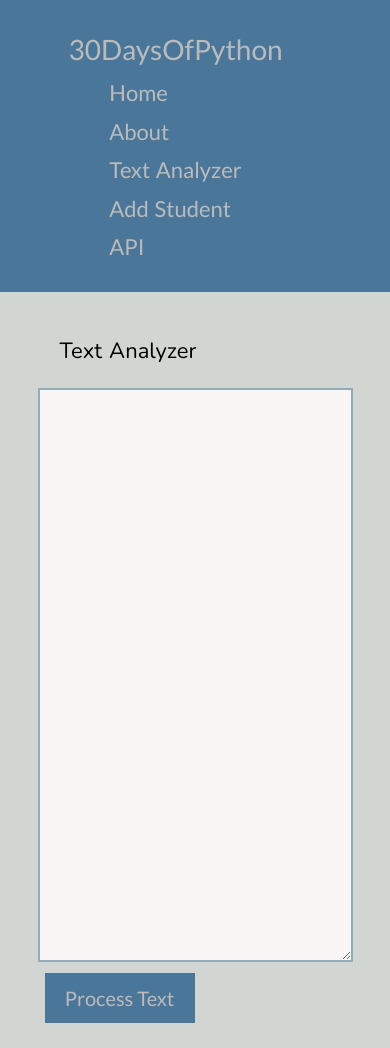
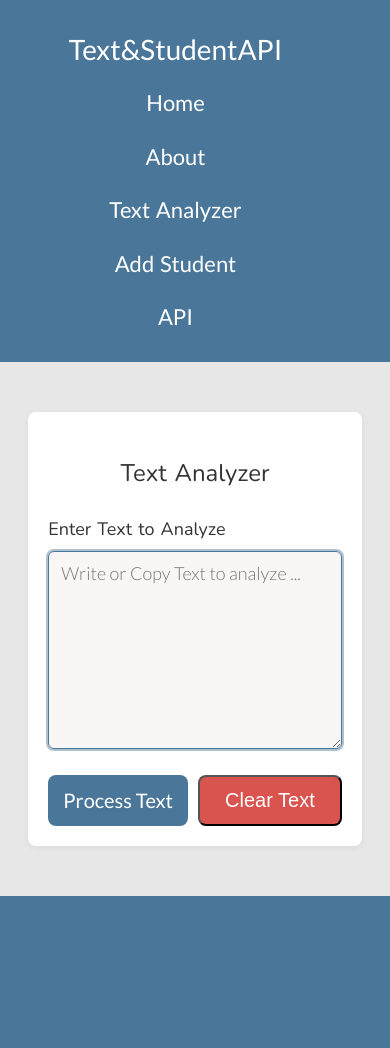
Before and after one commit to Cobos-Bioinfo/Text-And-Student-API, a FastAPI app: page /post in a window 390 px wide. After the commit the page ends 896 px from the top, so only its background shows below. Run offline with FastAPI, Linux system fonts and the light colour scheme.

Commit message:
Big Changes

```diff
--- a/main.py
+++ b/main.py
@@ -53,7 +53,7 @@
         "Front end": ["HTML", "CSS"],
         "Back end": ["Python", "FastAPI"]
     }
-    name = "30 Days of Python Programming"
+    name = "Text & Student API"
 
     # Get message from URL query params (for Add Student section)
     message = request.query_params.get("message", "")
@@ -72,7 +72,7 @@
 
 @app.get("/about", response_class=HTMLResponse)
 def about(request: Request):
-    name = "30 Days of Python Programming"
+    name = "Text & Student API"
     return templates.TemplateResponse(
         "about.html",
         {
--- a/static/css/main.css
+++ b/static/css/main.css
@@ -1,188 +1,326 @@
-/* === GENERAL === */
-
+/* ========================================
+   === GENERAL RESET & BASE STYLES ===
+   - Reset default browser styles
+   - Set global font and layout
+   ======================================== */
 * {
     margin: 0;
     padding: 0;
     box-sizing: border-box;
 }
 
-/* === css variables === */
+/* ========================================
+   === CSS VARIABLES (Theme Colors) ===
+   - Define colors once for reuse
+   ======================================== */
 :root {
-    --header-bg-color: #4a7799;
-    --textarea-bg-color: rgb(250, 246, 246);
-    --body-bg-color: rgb(210, 214, 210);
-    --nav-link-color: #bbb;
+    --header-bg-color: #4a7799;              /* Blue header */
+    --textarea-bg-color: #faf6f6;            /* Light gray for focused inputs */
+    --body-bg-color: #e7e7e7;                /* Light background (#d2d6d6) */
+    --nav-link-color: #FFFFFF;                  /* Light gray for nav links */
+    --text-dark: #333;                       /* Dark text */
+    --text-gray: #444;                       /* Softer than black */
+    --border-color: #ccc;                    /* Input borders */
+    --shadow: 0 2px 8px rgba(0, 0, 0, 0.05); /* Soft shadows */
 }
 
-/* === body style === */
+/* ========================================
+   === BODY & TYPOGRAPHY ===
+   - Global font, spacing, and background
+   ======================================== */
 body {
+    font-size: 18px;
     background: var(--body-bg-color);
     margin: auto;
+    max-width: 1200px;
     line-height: 1.75;
-    font-weight: 900;
+    font-weight: 300;
     word-spacing: 1.5px;
-    font-family: 'Lato',sans-serif;
-    font-weight: 300;
+    font-family: 'Lato', sans-serif;
+    color: var(--text-gray);
 }
 
-/* === header style === */
+/* ========================================
+   === HEADINGS ===
+   - Clean spacing and font
+   ======================================== */
+h1, h2, h3 {
+    margin: 20px 0;
+    font-weight: 300;
+    font-family: 'Nunito', sans-serif;
+}
+
+/* ========================================
+   === HEADER & NAVIGATION ===
+   - Styling for top menu
+   ======================================== */
 header {
     background: var(--header-bg-color);
 }
-/* === title and subtitle style === */
-h1,
-h2 {
-    margin: 20px;
-    font-weight: 300;
-    font-family: Nunito;
-}
-
-/* === header menu style === */
 
 .menu-container {
     width: 90%;
     display: flex;
     justify-content: space-around;
     align-items: center;
-    color: rgb(221, 215, 215);
+    color: #ddd;
     padding: 25px;
 }
 
 .nav-lists {
     display: flex;
-}
-
-.nav-list {
     list-style: none;
-    margin: 0 5px;
+    gap: 15px;
 }
 
 .nav-link {
     text-decoration: none;
     font-size: 22px;
-    padding: 0 5px;
     color: var(--nav-link-color);
     font-weight: 400;
+    transition: color 0.3s ease;
+}
+
+.nav-link:hover {
+    color: white;
 }
 
 .brand-name {
     font-size: 28px;
     font-weight: bolder;
-}
-/* === paragraph text style === */
-p {
-    font-size: 22px;
-    font-weight: 300;
+    color: white;
 }
 
-/* === main style === */
+/* ========================================
+   === MAIN CONTENT LAYOUT ===
+   - Center content and set width
+   ======================================== */
 main {
     width: 90%;
     margin: auto;
+    padding: 20px 0;
 }
 
-/* === container div inside main style === */
-
+/* ========================================
+   === CONTAINERS (Reusable Blocks) ===
+   - .container: general gray container
+   - .form-container: clean white box for forms
+   ======================================== */
 .container {
-    background: rgb(210, 214, 210);
+    background: var(--body-bg-color);
     padding: 20px;
-    margin: auto;
+    margin: 20px auto;
+    border-radius: 6px;
 }
 
-/* === updated techs style === */
-/* Front/Back end */
-.tech-section h3 {
-    margin: 10px 0 1px 0; /* top right bottom left */
-    font-family: 'Nunito', sans-serif;
-    font-weight: 400;
-    font-size: 20px;
-    color: #444;
+.form-container {
+    max-width: 600px;
+    margin: 30px auto;
+    padding: 25px;
+    background: white;
+    border-radius: 8px;
+    box-shadow: var(--shadow);
 }
 
-/* Technologies */
+.form-container h2 {
+    font-size: 24px;
+    color: var(--text-dark);
+    text-align: center;
+    margin-bottom: 20px;
+}
+
+/* ========================================
+   === TECHNOLOGY LIST STYLING ===
+   - For home page: Frontend / Backend list
+   ======================================== */
 .tech-sections {
-    margin: 0px 0;
-    font-family: 'Lato', sans-serif;
-    font-weight: 300;
-    font-size: 20px;
-    color: #444; /* 444 */
+    margin: 20px 0;
+    font-size: 18px;
     line-height: 1.75;
 }
 
-.tech-section {
-    margin-bottom: 16px;
+.tech-section h3 {
+    margin: 10px 0 6px 0;
+    font-family: 'Nunito', sans-serif;
+    font-weight: 400;
+    font-size: 18px;
+    color: var(--text-gray);
 }
-
-
 
 .tech-lists {
     margin: 8px 0;
     padding-left: 20px;
     list-style: none;
     font-size: 20px;
-    color: #444;
+    color: var(--text-gray);
 }
 
 .tech-lists li {
     margin: 6px 0;
 }
-/* === button style === */
-.btn {
-    width: 150px;
-    height: 50px;
-    background: var(--header-bg-color);
-    color: var(--nav-link-color);
-    font-size: 20px;
-    margin: 5px;
-    border: 1px solid var(--header-bg-color);
-    font-family: Lato;
-    cursor: pointer;
+
+/* ========================================
+   === FORM STYLING ===
+   - Reusable styles for all forms
+   - Labels, inputs, textareas
+   ======================================== */
+.form-group {
+    margin-bottom: 16px;
 }
 
-.btn:focus {
-    outline: 2px solid #2a70a5;
-    cursor: pointer;
+.form-group label {
+    display: block;
+    font-family: 'Nunito', sans-serif;
+    font-size: 18px;
+    color: var(--text-dark);
+    margin-bottom: 6px;
 }
-/* === textarea style === */
+
+.form-group input,
+.form-group textarea {
+    width: 100%;
+    padding: 10px 12px;
+    border: 1px solid var(--border-color);
+    border-radius: 6px;
+    font-family: 'Lato', sans-serif;
+    font-size: 18px;
+    color: var(--text-gray);
+    background: white;
+    outline: none;
+    transition: border 0.3s ease, background 0.3s ease;
+}
+
+.form-group input:focus,
+.form-group textarea:focus {
+    border: 1px solid var(--header-bg-color);
+    background: var(--textarea-bg-color);
+}
+
+.form-group small {
+    font-size: 14px;
+    color: #666;
+    margin-top: 4px;
+    display: block;
+}
+
+/* ========================================
+   === TEXTAREA (Text Analyzer) ===
+   - Full width on mobile, clean style
+   ======================================== */
 textarea {
-    width: 65%;
-    margin: auto;
+    width: 100%;           /* Full width by default */
+    max-width: 100%;
+    min-height: 120px;
+    resize: vertical;
     padding: 10px 15px;
     outline: 2px solid rgba(207, 203, 203, 0.25);
     border: none;
     font-size: 18px;
-    font-family: Lato;
+    font-family: 'Lato', sans-serif;
     font-weight: 300;
 }
 
 textarea:focus {
-    border: none;
     outline: 2px solid rgba(74, 119, 153, 0.45);
     background: var(--textarea-bg-color);
-    font-size: 18px;
     caret-color: var(--header-bg-color);
-    font-family: Lato;
-    font-weight: 300;
-
 }
 
-/* === responsiveness === */
-@media (max-width:600px) {
+/* ========================================
+   === BUTTON STYLING ===
+   - One consistent button style
+   - .btn-primary used everywhere
+   ======================================== */
+.btn-primary {
+    display: block;
+    width: 100%;
+    padding: 12px 20px;
+    background: var(--header-bg-color);
+    color: white !important;   /* Override any gray */
+    font-size: 20px;
+    font-family: 'Lato', sans-serif;
+    border: none;
+    border-radius: 8px;       /* Nice rounded corners */
+    cursor: pointer;
+    transition: all 0.3s ease;
+    margin: 10px 0 1px 0;
+    text-align: center;
+}
 
+.btn-primary:hover {
+    background: #2a70a5;       /* Darker blue on hover */
+    box-shadow: 0 4px 12px rgba(42, 112, 165, 0.25);
+    transform: translateY(-1px);
+}
+
+.btn-primary:focus {
+    outline: 2px solid #2a70a5;
+    outline-offset: 2px;
+}
+
+/* === button group: two buttons side by side === */
+.button-group { display: flex; gap: 10px; }
+
+.button-group > * {
+  flex: 1 1 0;
+  width: auto !important;   /* cancel .btn-primary's width:100% */
+  margin: 0;                /* avoid extra height from margins */
+  padding: 12px 20px;       /* same padding */
+  display: flex;            /* center content */
+  align-items: center;
+  justify-content: center;
+  white-space: nowrap;      /* prevent wrapping that makes one taller */
+}
+
+.button-group button {
+    flex: 1;
+    padding: 12px 10px;
+    font-size: 20px;
+    border-radius: 8px;
+    transition: all 0.3s ease;
+}
+
+.btn-clear {
+    background: #d9534f;
+    color: white !important;
+}
+
+.btn-clear:hover {
+    background: #c9302c;
+    box-shadow: 0 4px 12px rgba(137, 60, 60, 0.25);
+    transform: translateY(-1px);
+}
+
+.btn-clear:focus {
+    outline: 2px solid #c9302c;
+    outline-offset: 2px;
+}
+
+/* ========================================
+   === RESPONSIVENESS ===
+   - Mobile-friendly layout
+   ======================================== */
+@media (max-width: 600px) {
     .menu-container {
         flex-direction: column;
-        justify-content: space-between;
-    }
-    h1{
-        font-size: 22px;
+        gap: 10px;
     }
 
     .nav-lists {
         flex-direction: column;
+        text-align: center;
+    }
+
+    h1, h2 {
+        font-size: 22px;
     }
 
     textarea {
         width: 100%;
     }
 
+    .form-container {
+        width: 95%;
+        padding: 20px;
+    }
 }
--- a/templates/home.html
+++ b/templates/home.html
@@ -2,10 +2,10 @@
 <div class="container">
   <h1>Welcome to {{name}}</h1>
   <p>
-    This application clean texts and analyses the number of words, characters and
-    most frequent words in the text. Check it out by click text analyzer at the
+    This application cleans text and analyzes the number of words, characters and
+    most frequent words in the text. Check it out by clicking on Text Analyzer at the
     menu. <br> <br>
-    You need the following technologies to build this web application:
+    The following technologies were used to build this web application:
   </p>
 
 
--- a/templates/layout.html
+++ b/templates/layout.html
@@ -12,9 +12,9 @@
       rel="stylesheet" href="/static/css/main.css"
     />
     {% if title %}
-    <title>30 Days of Python - {{ title}}</title>
+    <title>Text & Student API - {{ title}}</title>
     {% else %}
-    <title>30 Days of Python</title>
+    <title>Text & Student API</title>
     {% endif %}
   </head>
 
@@ -22,7 +22,7 @@
     <header>
       <div class="menu-container">
         <div>
-          <a class="brand-name nav-link" href="/">30DaysOfPython</a>
+          <a class="brand-name nav-link" href="/">Text&StudentAPI</a>
         </div>
         <!-- Replace Flask's url_for() with the actual path strings (/, /about, /post) -->
         <ul class="nav-lists">
@@ -30,7 +30,8 @@
           <li class="nav-list"><a class="nav-link active" href="/about">About</a></li>
           <li class="nav-list"><a class="nav-link active" href="/post">Text Analyzer</a></li>
           <li class="nav-list"><a class="nav-link active" href="/students">Add Student</a></li>
-          <li class="nav-list"><a class="nav-link active" href="/api/students">API</a></li>
+          <!-- target="_blank" tells the browser to open in new tab-->
+          <li class="nav-list"><a class="nav-link active" href="/api/students" target="_blank" rel="noopener">API</a></li>
         </ul>
       </div>
     </header>
--- a/templates/post.html
+++ b/templates/post.html
@@ -1,13 +1,28 @@
 {% extends 'layout.html' %}
+
 {% block content %}
-<div class="container">
-  <h1>Text Analyzer</h1>
+<div class="form-container">
+  <h2>Text Analyzer</h2>
+
   <form action="/post" method="POST">
-    <div>
-      <textarea rows="25" name="content" autofocus></textarea>
+    <div class="form-group">
+      <label for="content">Enter Text to Analyze</label>
+      <textarea
+      id="content"
+      name="content"
+      rows="8"
+      placeholder="Write or Copy Text to analyze ..."
+      autofocus
+      ></textarea>
     </div>
-    <div>
-      <input type="submit" class="btn" value="Process Text" />
+
+
+    <!-- Two buttons side by side -->
+    <div class="button-group">
+      <button type="submit" class="btn-primary">Process Text</button>
+      <button type="button" class="btn-clear" onclick="document.getElementById('content').value = ''">
+        Clear Text
+      </button>
     </div>
   </form>
 </div>
```
Also changed, not shown: requirements.txt (added, +39 -0 lines), static/css/NOT_main.css (added, +259 -0 lines), templates/add_student.html (+6 -5 lines).
